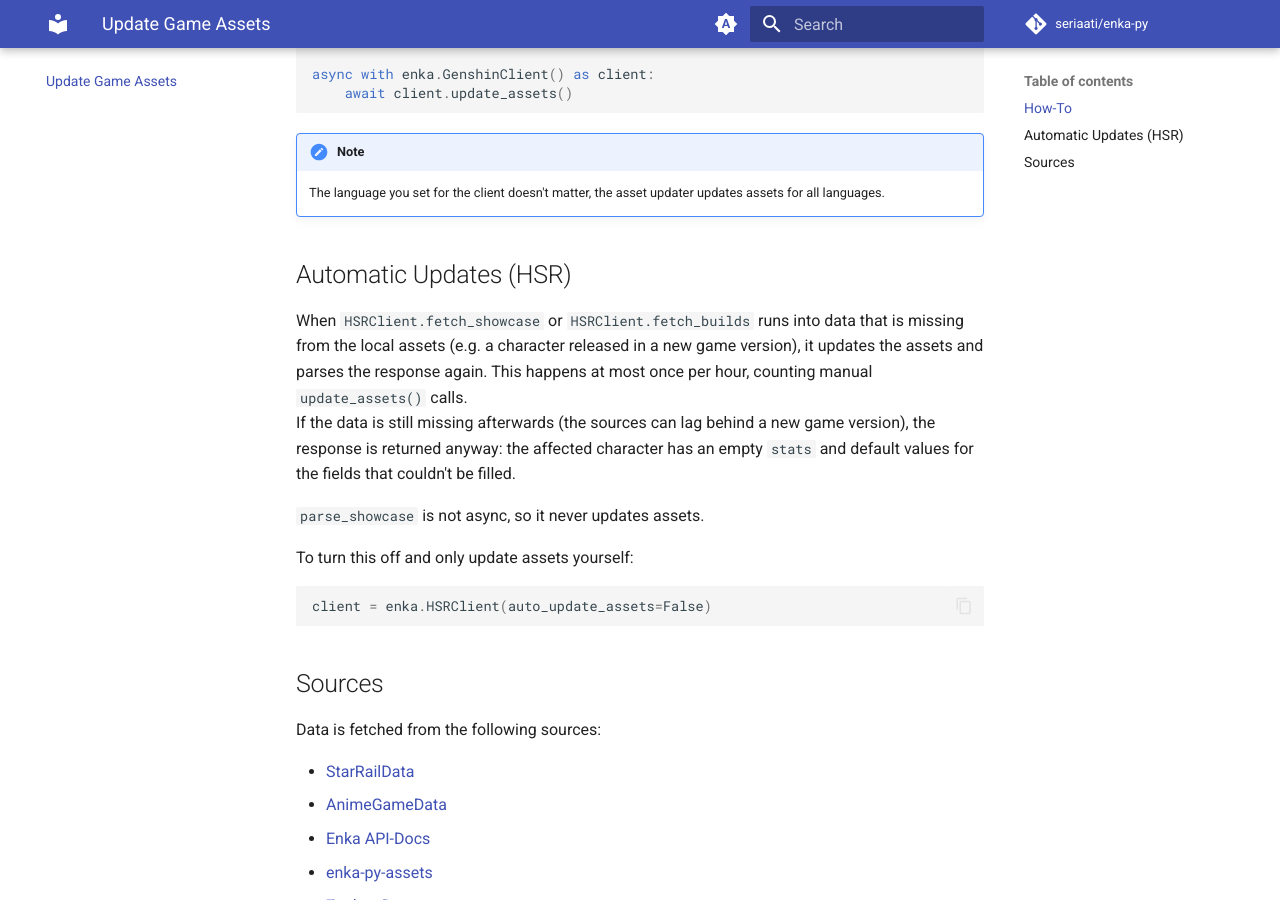
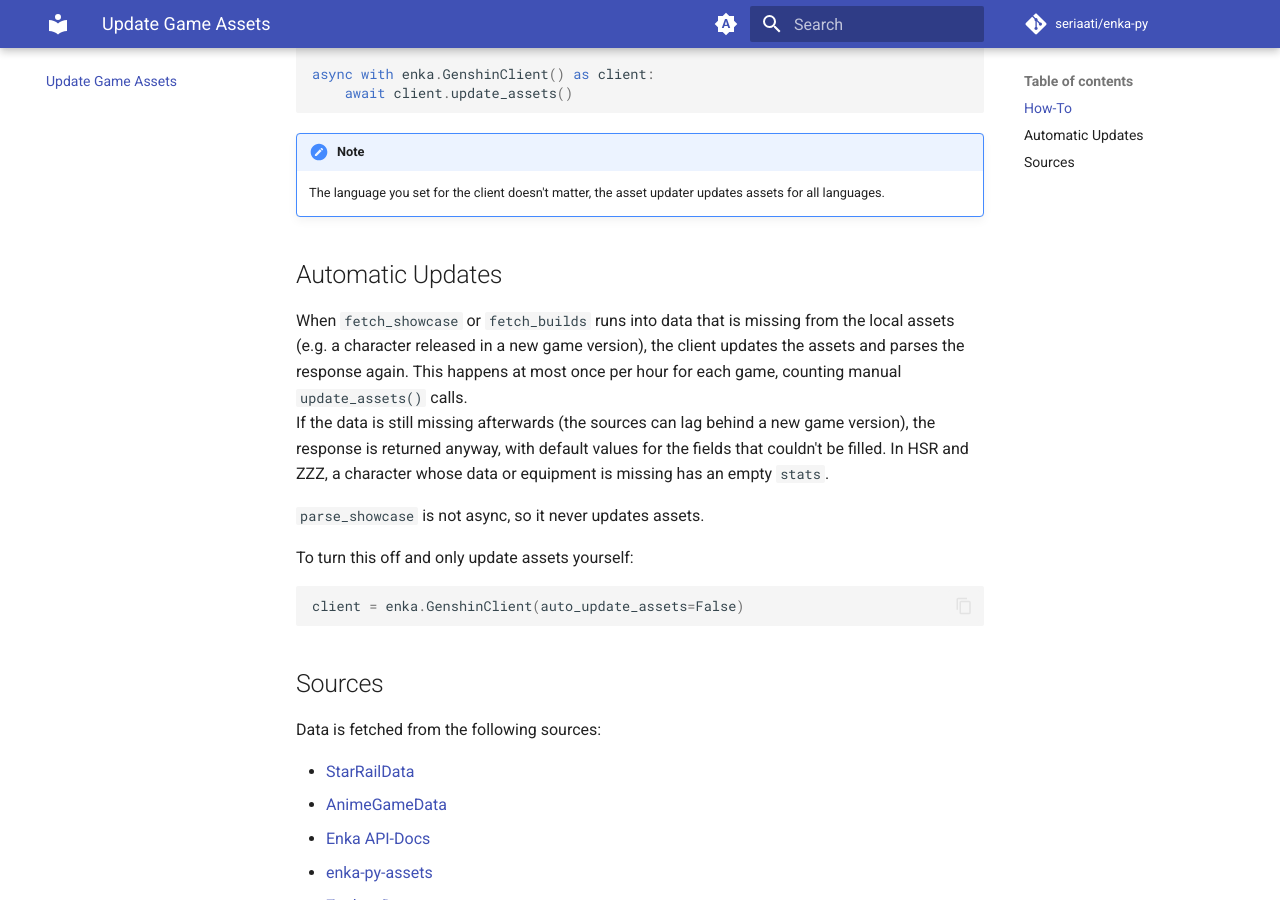
Before and after one commit to seriaati/enka-py, an MkDocs documentation site: the page built from docs/update_assets.md, in a window 1280 px wide and 900 px high, scrolled down 549 px. Built offline with MkDocs 1.6.1 and Material for MkDocs 9.7.7, drawn with Linux system fonts in a browser that asks for light colours; comment, search, counter and statistics services are not loaded.

Commit message:
docs: cover automatic asset updates for all clients

````diff
--- a/docs/update_assets.md
+++ b/docs/update_assets.md
@@ -18,17 +18,17 @@ async with enka.GenshinClient() as client:
 !!! note
     The language you set for the client doesn't matter, the asset updater updates assets for all languages.
 
-## Automatic Updates (HSR)
+## Automatic Updates
 
-When `HSRClient.fetch_showcase` or `HSRClient.fetch_builds` runs into data that is missing from the local assets (e.g. a character released in a new game version), it updates the assets and parses the response again. This happens at most once per hour, counting manual `update_assets()` calls.
-If the data is still missing afterwards (the sources can lag behind a new game version), the response is returned anyway: the affected character has an empty `stats` and default values for the fields that couldn't be filled.
+When `fetch_showcase` or `fetch_builds` runs into data that is missing from the local assets (e.g. a character released in a new game version), the client updates the assets and parses the response again. This happens at most once per hour for each game, counting manual `update_assets()` calls.
+If the data is still missing afterwards (the sources can lag behind a new game version), the response is returned anyway, with default values for the fields that couldn't be filled. In HSR and ZZZ, a character whose data or equipment is missing has an empty `stats`.
 
 `parse_showcase` is not async, so it never updates assets.
 
 To turn this off and only update assets yourself:
 
 ```py
-client = enka.HSRClient(auto_update_assets=False)
+client = enka.GenshinClient(auto_update_assets=False)
 ```
 
 ## Sources
````
